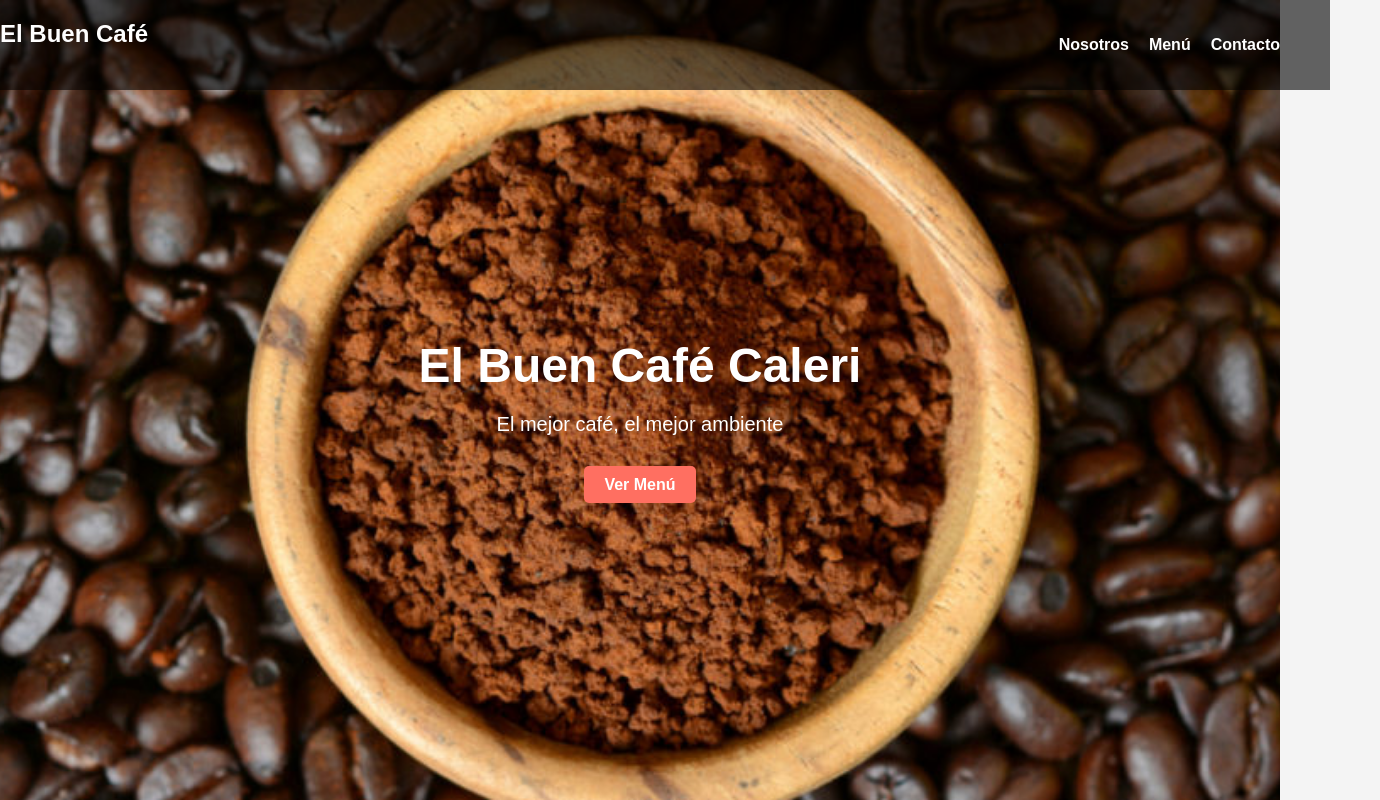
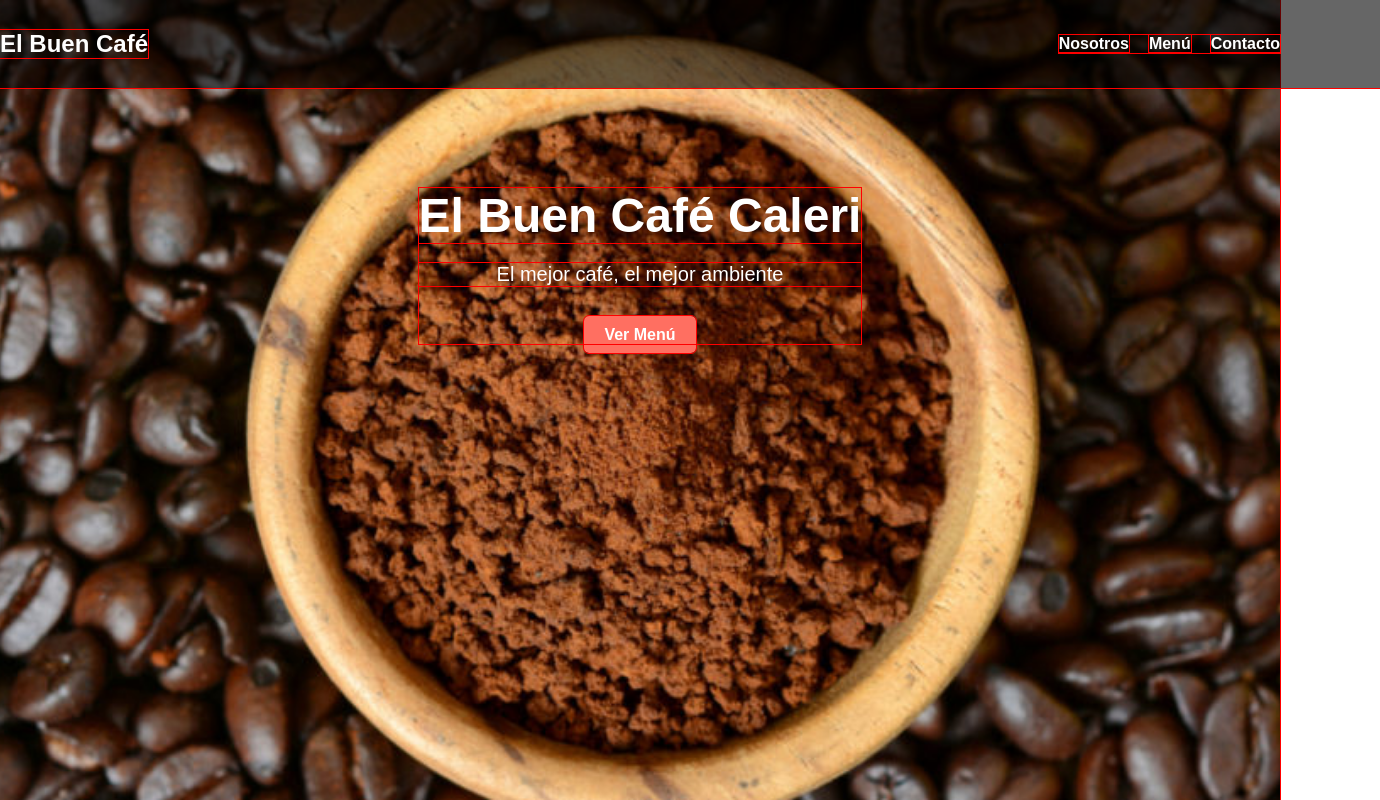
Before and after one commit to Dan-FC/Caleri-Cafe, a plain HTML site: page scr/index.html in a window 1280 px wide. Shown: the top 800 px of the page, 1380 px wide, since content can reach past the window. Drawn offline with Linux system fonts and the light colour scheme.

Commit message:
css design

```diff
--- a/scr/index.css
+++ b/scr/index.css
@@ -1,13 +1,31 @@
-body {
-    font-family: Arial, sans-serif;
+* {
+    outline: 1px solid red;
     margin: 0;
     padding: 0;
-    background-color: #f4f4f4;
-    color: #333;
-}
+    font-family: Arial, sans-serif;
+
+
+  }
+
 
 .header {
+    position: relative;
+    width: 100%;
+    min-height: 100vh;
+    display: flex;
+    flex-direction: column;
+    justify-content: flex-start;
     background-image: url('cafeteria.jpg'); /* Asegúrate de tener una imagen */
+    background-size: cover;
+    background-position: center;
+    color: white;
+    height: 100vh;
+
+
+    align-items: center;
+    text-align: center;
+
+    /* background-image: url('cafeteria.jpg');
     background-size: cover;
     background-position: center;
     color: white;
@@ -16,17 +34,26 @@ body {
     flex-direction: column;
     justify-content: center;
     align-items: center;
-    text-align: center;
+    text-align: center; */
 }
 
 .navbar {
-    position: absolute;
+    position: relative;
+    top: 0;
+    width: 100%;
+    padding: 30px 100px;
+    display: flex;
+    justify-content: space-between;
+    align-items: center;
+    background: rgba(0, 0, 0, 0.6);
+
+    /* position: absolute;
     top: 0;
     width: 100%;
     display: flex;
     justify-content: space-between;
     padding: 20px 50px;
-    background: rgba(0, 0, 0, 0.6);
+    background: rgba(0, 0, 0, 0.6); */
 }
 
 .logo {
@@ -50,6 +77,9 @@ body {
     font-weight: bold;
 }
 
+.hero {
+    margin-top: 100px;
+}
 .hero h1 {
     font-size: 48px;
     margin-bottom: 20px;
```
